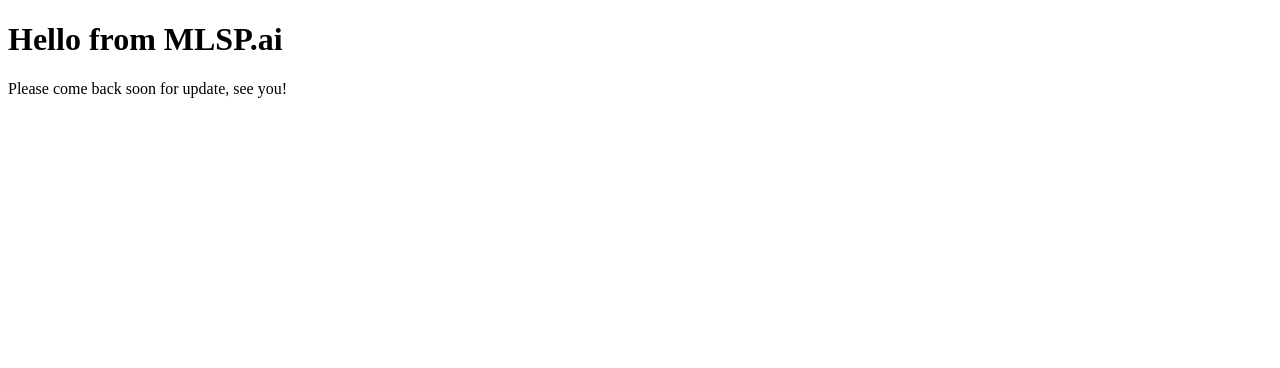
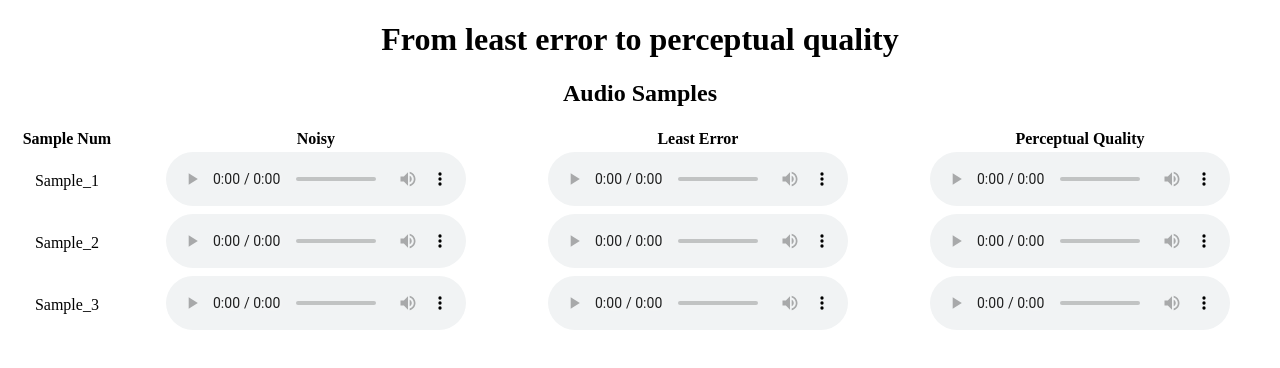
Before and after one commit to MLSP-ai/audio_samples, a plain HTML site: page index.html in a window 1280 px wide. Drawn offline with Linux system fonts and the light colour scheme.

Commit message:
blog_audio_samples_upload

```diff
--- a/index.html
+++ b/index.html
@@ -1,7 +1,73 @@
 <!DOCTYPE html>
 <html>
-<body>
-<h1>Hello from MLSP.ai </h1>
-<p>Please come back soon for update, see  you!</p>
-</body>
-</html>
+	</head>
+		<meta charset="utf-8">
+		    <style>
+		      body{text-align:center}
+		    </style>
+		<h1 class='auto-style'>From least error to perceptual quality</h1>
+		<h2 class='auto-style'>
+			Audio Samples
+		</h2>
+		<table style="width: 100%">
+			<tr>
+				<th class='auto-style'>Sample Num</th>
+				<th class='auto-style'>Noisy</th>
+				<th class='auto-style'>Least Error</th>
+				<th class='auto-style'>Perceptual Quality</th>
+			</tr>
+			<tr>
+				<td class='auto-style'>Sample_1</td>
+				<td class='auto-style'>
+					<audio controls>
+						<source src="wav_clips/sam1_noisy.wav", type="audio/mpeg">
+					</audio>
+				</td>
+				<td class='auto-style'>
+					<audio controls>
+						<source src="wav_clips/sam1_err.wav", type="audio/mpeg">
+					</audio>
+				</td>
+				<td class='auto-style'>
+					<audio controls>
+						<source src="wav_clips/sam1_qua.wav", type="audio/mpeg">
+					</audio>
+				</td>
+			</tr>
+			<tr>
+				<td class='auto-style'>Sample_2</td>
+				<td class='auto-style'>
+					<audio controls>
+						<source src="wav_clips/sam2_noisy.wav", type="audio/mpeg">
+					</audio>
+				</td>
+				<td class='auto-style'>
+					<audio controls>
+						<source src="wav_clips/sam2_err.wav", type="audio/mpeg">
+					</audio>
+				</td>
+				<td class='auto-style'>
+					<audio controls>
+						<source src="wav_clips/sam2_qua.wav", type="audio/mpeg">
+					</audio>
+				</td>
+			</tr>
+			<tr>
+				<td class='auto-style'>Sample_3</td>
+				<td class='auto-style'>
+					<audio controls>
+						<source src="wav_clips/sam3_noisy.wav", type="audio/mpeg">
+					</audio>
+				</td>
+				<td class='auto-style'>
+					<audio controls>
+						<source src="wav_clips/sam3_err.wav", type="audio/mpeg">
+					</audio>
+				</td>
+				<td class='auto-style'>
+					<audio controls>
+						<source src="wav_clips/sam3_qua.wav", type="audio/mpeg">
+					</audio>
+				</td>
+			</tr>
+			</table>
```
Also changed, not shown: 9 other files.
